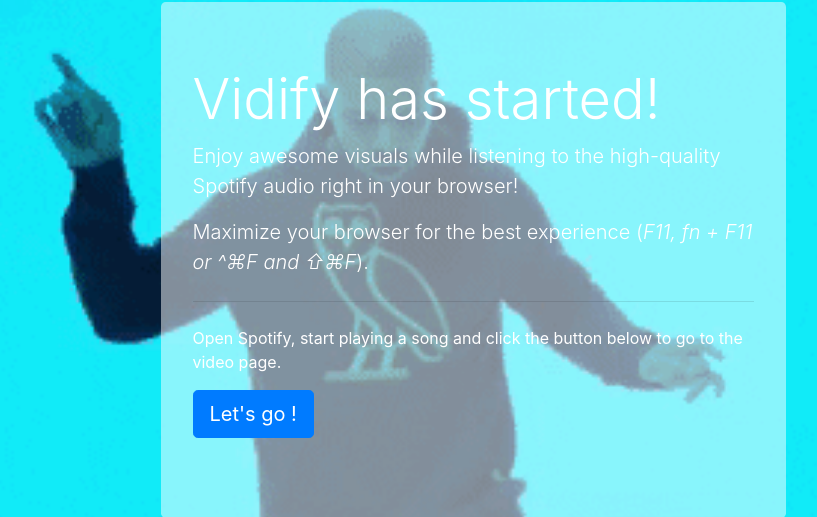
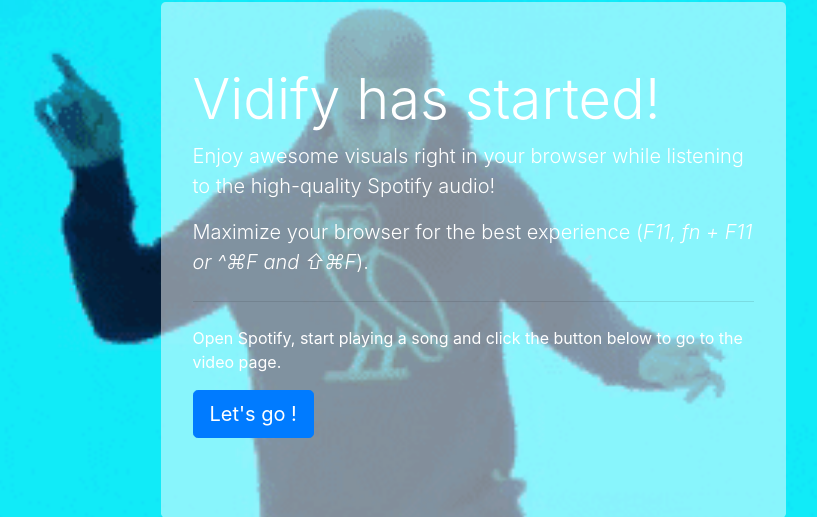
Before and after one commit to pawKer/Vidify, a Flask app: page / in a window 1280 px wide. Shown: the part 124-641 px from the top of the page, without its empty margins (167-984 px from the left). Run offline with Flask 2, Linux system fonts and the light colour scheme; parts of the project's set-up code (start-up, migrations or seed data) failed here and were passed over; some libraries are stand-ins or nearby versions.

Commit message:
Minor text and spacing changes

```diff
--- a/server.py
+++ b/server.py
@@ -94,4 +94,4 @@ def index():
 
 if __name__ == '__main__':
     webbrowser.open_new(url='http://localhost:{port}'.format(port=PORT))
-    app.run(debug=True, port=PORT, host= '0.0.0.0', use_reloader=False)
+    app.run(debug=True, port=PORT, host='0.0.0.0', use_reloader=False)
--- a/templates/index.html
+++ b/templates/index.html
@@ -12,7 +12,7 @@
         <div class="col-lg-6 col-md-6 col-sm-6 col-xs-6 offset-3 float-md-center vertical-center">
             <div class="jumbotron jumbotronCustom">
                 <h1 class="display-4">Vidify has started!</h1>
-                <p class="lead">Enjoy awesome visuals while listening to the high-quality Spotify audio right in your browser!</p>
+                <p class="lead">Enjoy awesome visuals right in your browser while listening to the high-quality Spotify audio!</p>
                 <p class="lead">Maximize your browser for the best experience (<i>F11, fn + F11 or ^⌘F and ⇧⌘F</i>).</p>
                 <hr class="my-4">
                 <p>Open Spotify, start playing a song and click the button below to go to the video page.</p>
```
